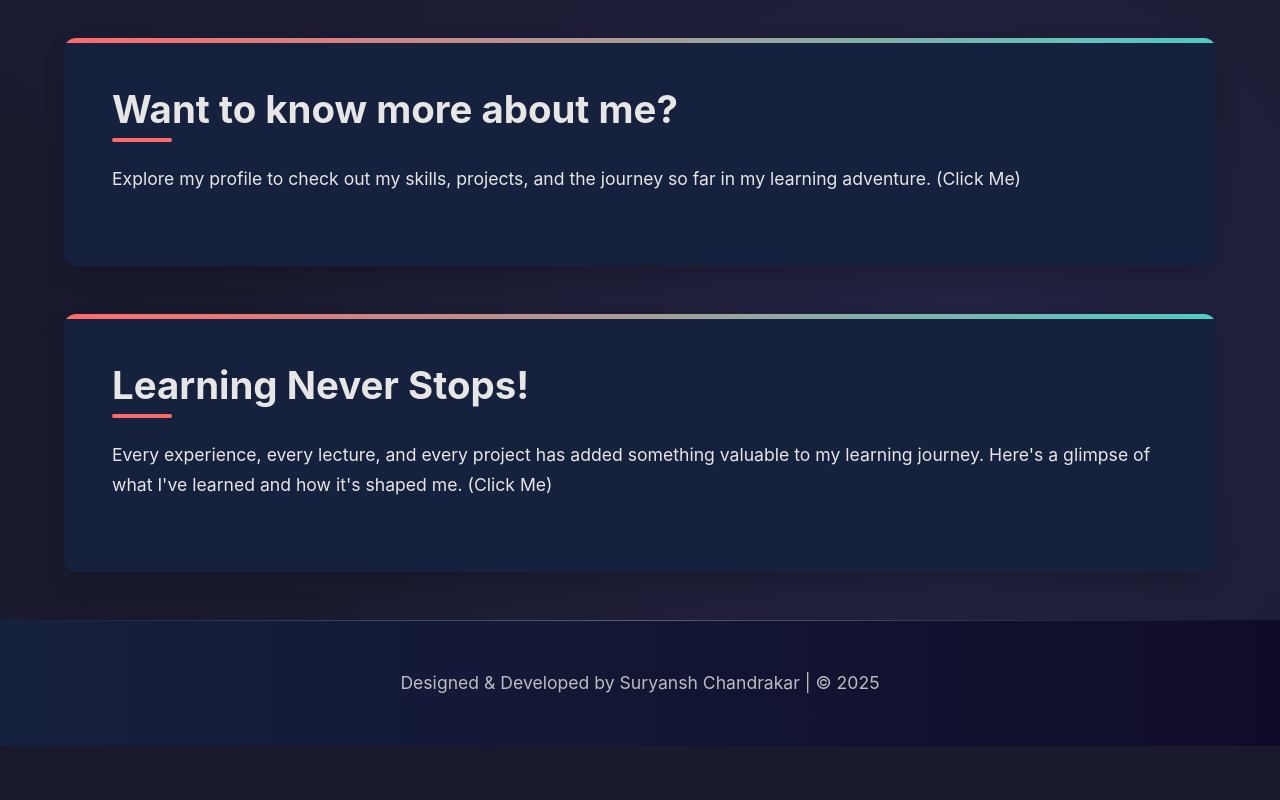
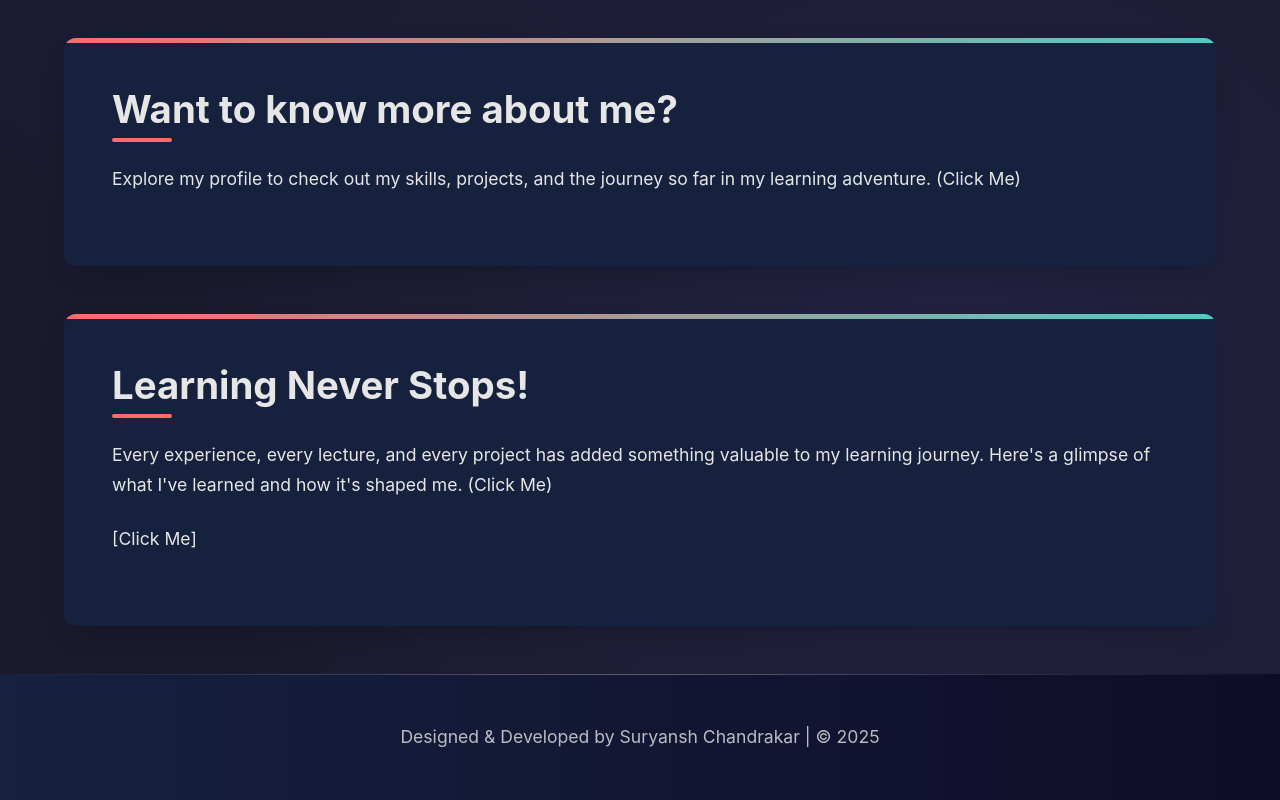
Before and after one commit to SuryanshChandrakar/Portfolio, a plain HTML site: page index.html in a window 1280 px wide. Shown: the part 810-1610 px from the top of the page. Before the commit the page ends 1556 px from the top, so only its background shows below. Drawn offline with Linux system fonts and the light colour scheme.

Commit message:
Update index.html

```diff
--- a/index.html
+++ b/index.html
@@ -77,6 +77,9 @@
         <p class="highlight">
           Every experience, every lecture, and every project has added something valuable to my learning journey. Here's a glimpse of what I've learned and how it's shaped me. (Click Me)
         </p>
+        <p class ="highlight">
+          [Click Me]
+        </p>
       </a>
     </section>
 
```
